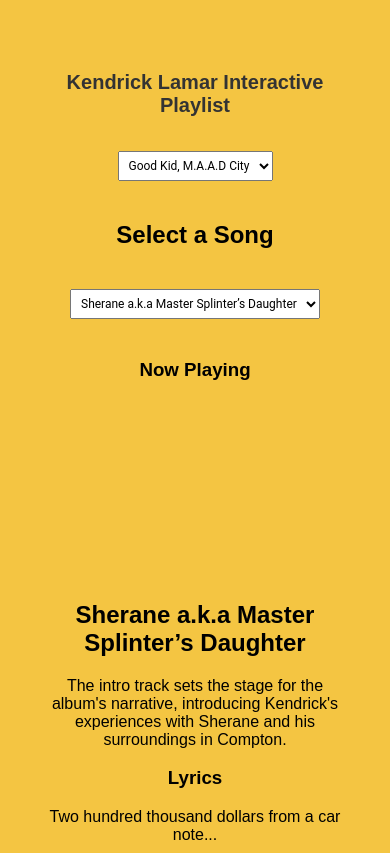
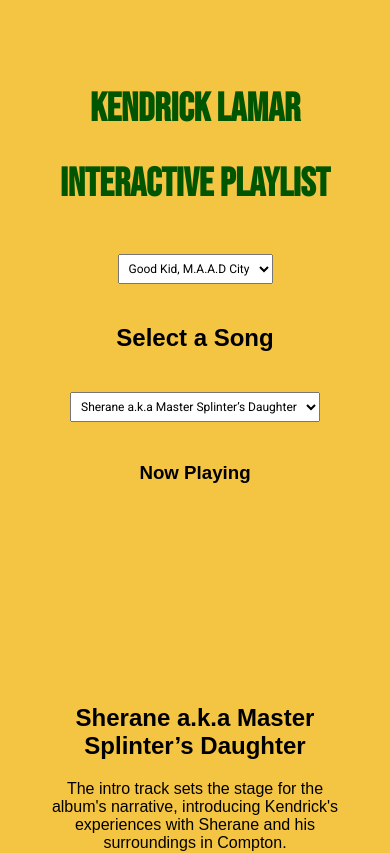
Before and after one commit to currenjin/interactive-playlist, a React (Create React App) app: page / in a window 390 px wide. Shown: the top 853 px of the page. Built offline with nearby package versions, Linux system fonts and the light colour scheme.

Commit message:
Style: font

```diff
--- a/public/index.html
+++ b/public/index.html
@@ -15,6 +15,9 @@
     <meta name="description" content="Interactive Playlist. by currenjin" />
     <link rel="apple-touch-icon" href="%PUBLIC_URL%/logo.jpg" />
     <link rel="manifest" href="%PUBLIC_URL%/manifest.json" />
+    <link rel="stylesheet" href="https://fonts.googleapis.com/css2?family=Montserrat:wght@400;700&display=swap">
+    <link rel="stylesheet" href="https://fonts.googleapis.com/css2?family=Bebas+Neue&display=swap">
+    <link rel="stylesheet" href="https://fonts.googleapis.com/css2?family=Roboto:wght@400;700&display=swap">
     <title>Interactive Playlist</title>
   </head>
   <body>
--- a/src/App.css
+++ b/src/App.css
@@ -14,7 +14,7 @@
 
 h1 {
   font-family: 'Bebas Neue', sans-serif;
-  color: #333;
+  color: #050;
 }
 
 select {
@@ -34,7 +34,7 @@
   }
 
   h1 {
-    font-size: 24px;
+    font-size: 50px;
   }
 
   select {
@@ -50,7 +50,7 @@
 
 @media (max-width: 480px) {
   h1 {
-    font-size: 20px;
+    font-size: 40px;
   }
 
   select {
--- a/src/App.js
+++ b/src/App.js
@@ -26,7 +26,8 @@
 
     return (
         <div className="main-container">
-            <h1>Kendrick Lamar Interactive Playlist</h1>
+            <h1>Kendrick Lamar</h1>
+            <h1>Interactive Playlist</h1>
             <AlbumSelect albums={albumsData} onAlbumSelect={(albumKey) => {
                 setSelectedAlbum(albumKey);
                 setSelectedSong(0);
```
